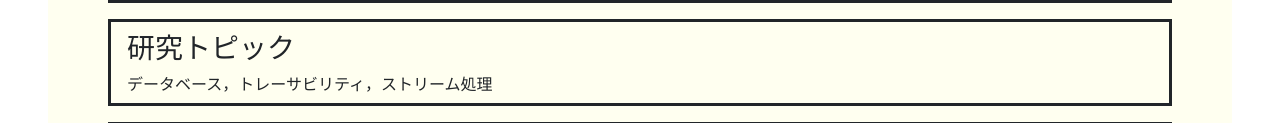
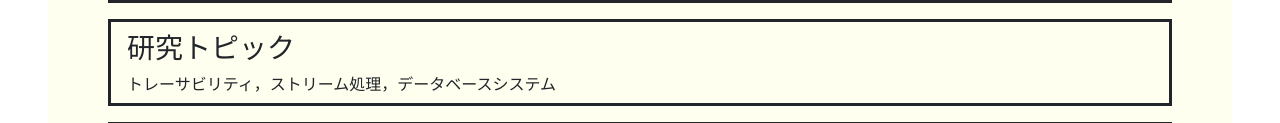
Before and after one commit to madamaya/madamaya.github.io, a plain HTML site: page docs/index.html in a window 1280 px wide. Shown: the part 812-935 px from the top of the page. Drawn offline with nearby package versions, Linux system fonts and the light colour scheme.

Commit message:
研究トピック更新

```diff
--- a/docs/index.html
+++ b/docs/index.html
@@ -79,7 +79,7 @@
 
         <div class="topic my-3 px-3 py-2">
           <h3>研究トピック</h3>
-          データベース，トレーサビリティ，ストリーム処理
+          トレーサビリティ，ストリーム処理，データベースシステム
         </div>
 
         <div class="topic my-3 px-3 py-2">
```
